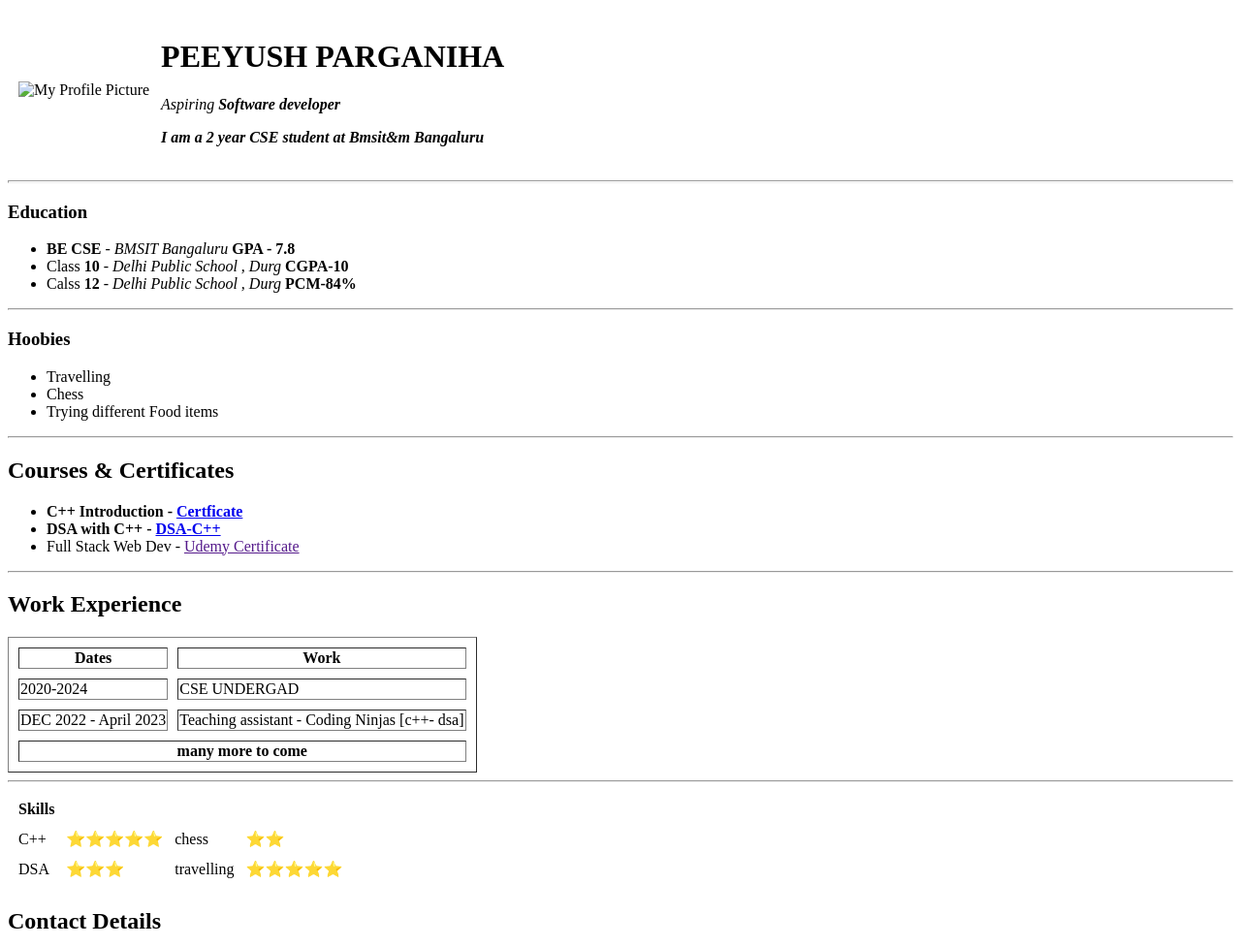
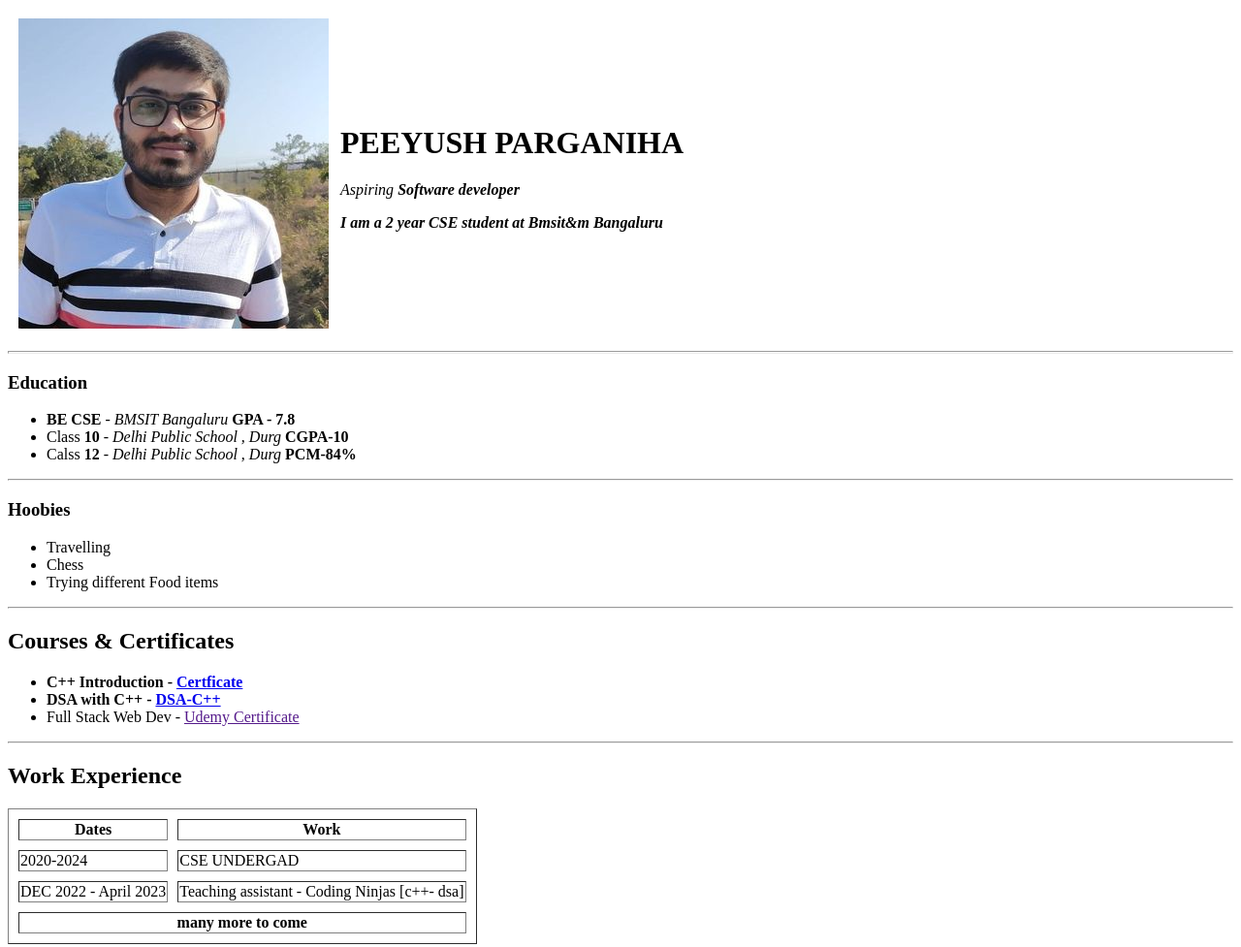
Before and after one commit to Peeyush-Parganiha/cv, a plain HTML site: page index.html in a window 1280 px wide. Shown: the top 977 px of the page at 97% size. Drawn offline with Linux system fonts and the light colour scheme.

Commit message:
Update index.html

```diff
--- a/index.html
+++ b/index.html
@@ -8,7 +8,7 @@
 <body>
   <table cellspacing = "10">
     <tr>
-      <td><img src="meraphoto" alt="My Profile Picture"></td>
+      <td><img src="meraphoto.jpg" alt="My Profile Picture"></td>
       <td>
         <h1> PEEYUSH PARGANIHA </h1>
         <p><em>Aspiring<strong> Software developer</strong></em></p>
```
